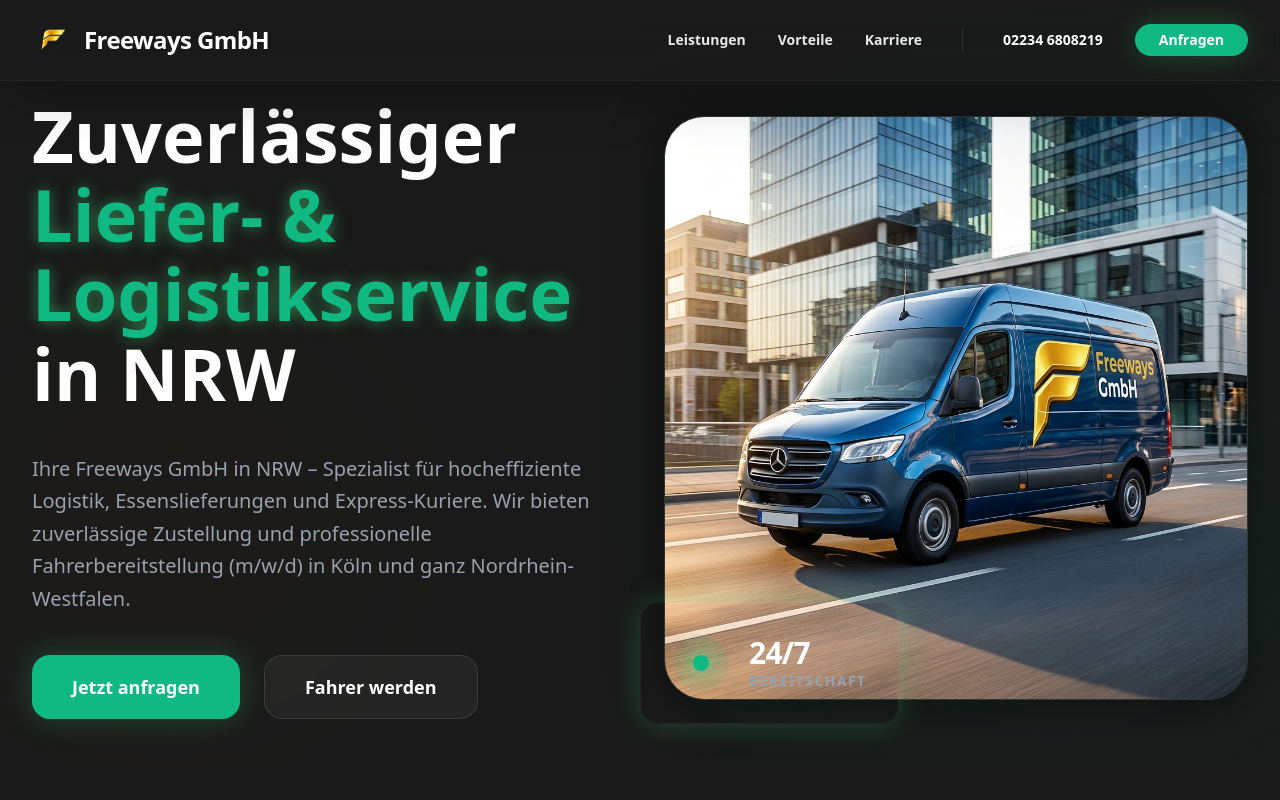
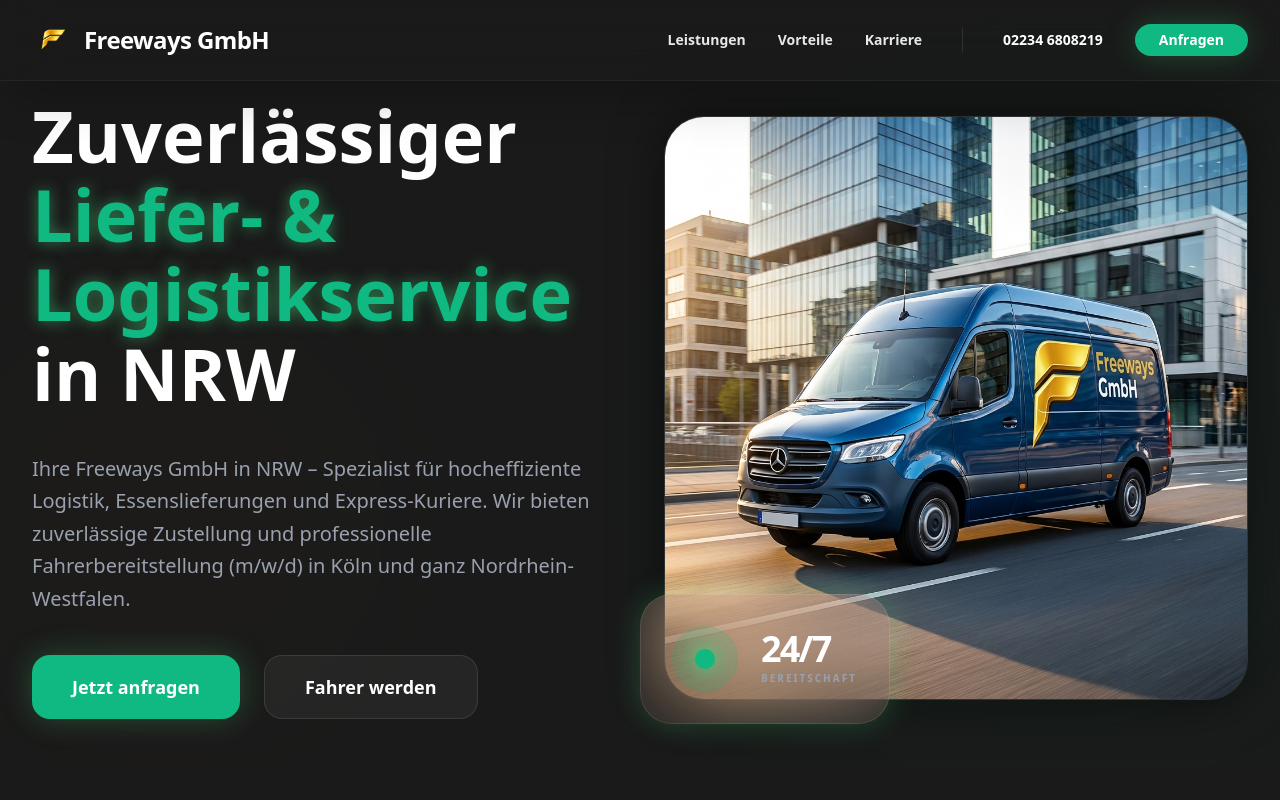
Before and after one commit to freewaysinfo/website, a Next.js app: page / in a window 1280 px wide. Shown: the top 800 px of the page. Built offline with nearby package versions, Linux system fonts and the light colour scheme.

Commit message:
style: refine badge and button aesthetics (Hero & Careers)

```diff
--- a/src/components/freeways/Careers.tsx
+++ b/src/components/freeways/Careers.tsx
@@ -31,7 +31,7 @@
               initial={{ opacity: 0, scale: 0.9 }}
               whileInView={{ opacity: 1, scale: 1 }}
               viewport={{ once: true }}
-              className="inline-block px-4 py-2 rounded-full bg-(--brand-yellow) text-(--brand-dark) text-xs font-bold mb-8 uppercase tracking-widest"
+              className="inline-block px-4 py-2 rounded-full bg-(--brand-yellow) text-(--brand-dark) text-[10px] font-black mb-8 uppercase tracking-[0.2em] shadow-[0_0_20px_rgba(212,175,55,0.3)]"
             >
               Karriere bei Freeways
             </motion.div>
@@ -56,7 +56,7 @@
             ))}
           </div>
 
-            <Button size="lg" className="bg-(--brand-yellow) hover:bg-(--brand-yellow)/90 text-(--brand-dark) font-bold px-12 h-16 text-lg rounded-2xl shadow-xl shadow-yellow-500/10 transition-all hover:scale-105 active:scale-95" asChild>
+            <Button size="lg" className="bg-(--brand-yellow) hover:bg-(--brand-yellow)/90 text-(--brand-dark) font-bold px-12 h-16 text-lg rounded-2xl shadow-2xl glow-gold transition-all hover:scale-105 active:scale-95 border-none" asChild>
               <a href={whatsappUrl} target="_blank" rel="noopener noreferrer">
                 <MessageSquare className="mr-3 h-6 w-6" />
                 Per WhatsApp bewerben
--- a/src/components/freeways/Hero.tsx
+++ b/src/components/freeways/Hero.tsx
@@ -42,7 +42,7 @@
             >
               <Button
                 size="lg"
-                className="bg-(--brand-green) hover:bg-(--brand-green)/90 text-white px-10 rounded-2xl h-16 text-lg font-bold glow-green border-none transition-all active:scale-95"
+                className="bg-(--brand-green) hover:bg-(--brand-green)/90 text-white px-10 rounded-2xl h-16 text-lg font-bold glow-green border-none transition-all hover:scale-105 active:scale-95 shadow-[0_0_25px_rgba(74,222,128,0.4)]"
                 aria-label="Jetzt ein unverbindliches Angebot anfragen"
               >
                 Jetzt anfragen
@@ -83,15 +83,16 @@
               initial={{ opacity: 0, y: 20 }}
               animate={{ opacity: 1, y: 0 }}
               transition={{ delay: 1, duration: 0.5 }}
-              className="absolute -bottom-6 -left-6 bg-(--brand-anthracite) p-8 rounded-2xl shadow-2xl border border-white/5 hidden md:block glow-green ring-1 ring-white/10"
+              className="absolute -bottom-6 -left-6 bg-white/5 backdrop-blur-2xl p-8 rounded-[2rem] shadow-[0_20px_50px_rgba(0,0,0,0.5)] border border-white/10 hidden md:block glow-green ring-1 ring-white/20"
             >
-              <div className="flex items-center gap-5">
-                <div className="w-14 h-14 rounded-full bg-(--brand-green)/10 flex items-center justify-center">
-                  <div className="w-4 h-4 rounded-full bg-(--brand-green) animate-pulse shadow-[0_0_15px_rgba(74,222,128,1)]" />
+              <div className="flex items-center gap-6">
+                <div className="w-16 h-16 rounded-full bg-(--brand-green)/10 flex items-center justify-center relative ring-1 ring-(--brand-green)/20">
+                  <div className="absolute inset-0 rounded-full bg-(--brand-green)/20 animate-ping opacity-30" />
+                  <div className="w-5 h-5 rounded-full bg-(--brand-green) shadow-[0_0_20px_rgba(74,222,128,1)]" />
                 </div>
                 <div>
-                  <div className="text-3xl font-bold text-white tracking-tight">24/7</div>
-                  <div className="text-sm text-gray-400 font-bold uppercase tracking-widest">Bereitschaft</div>
+                  <div className="text-4xl font-black text-white tracking-tighter leading-none mb-1">24/7</div>
+                  <div className="text-[10px] text-gray-400 font-black uppercase tracking-[0.2em]">Bereitschaft</div>
                 </div>
               </div>
             </motion.div>
```
